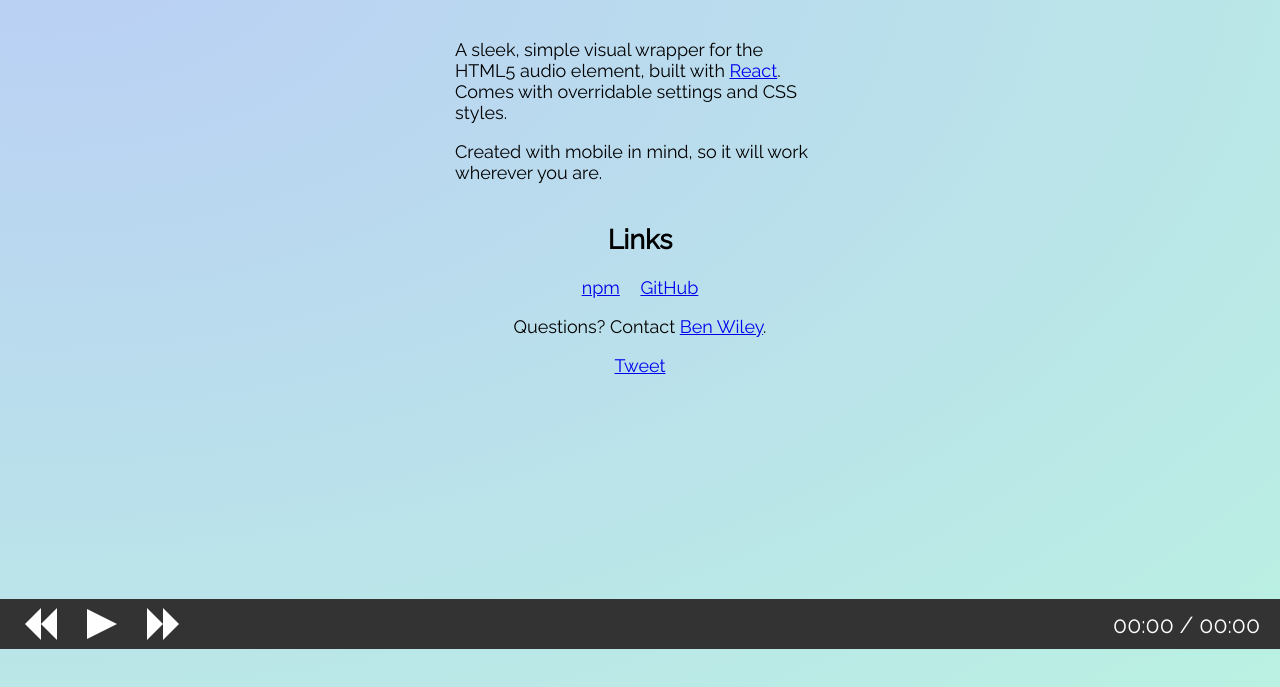
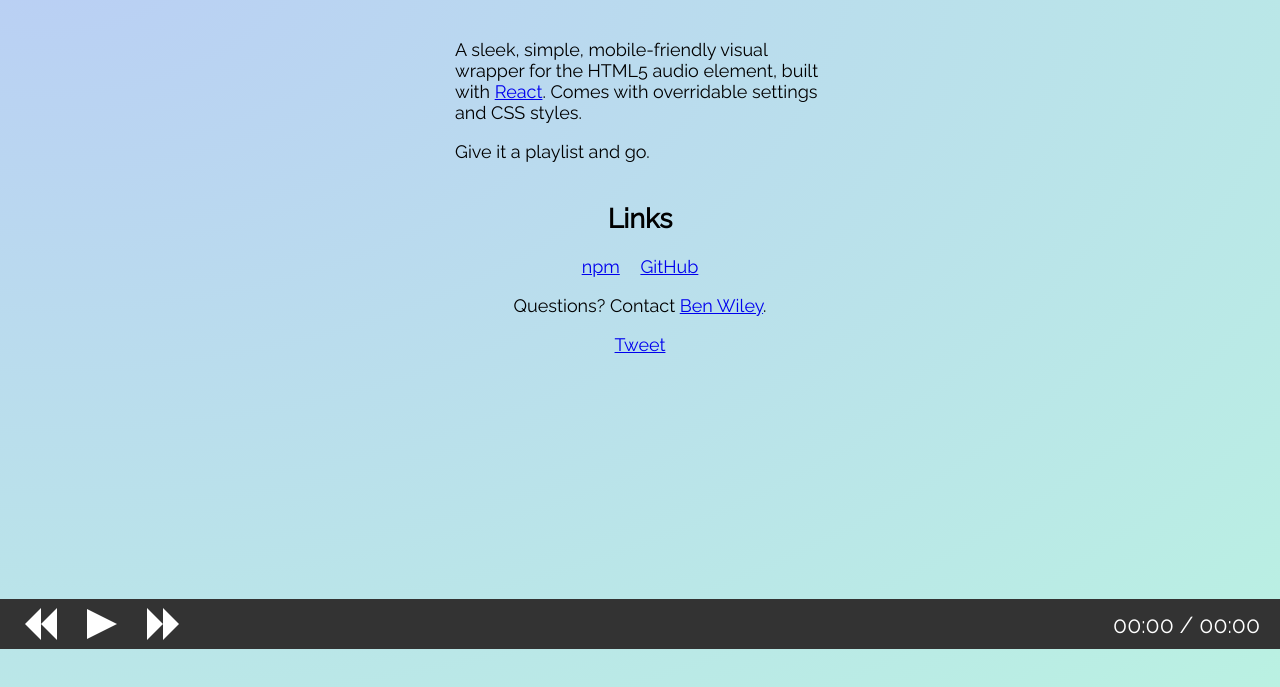
Before and after one commit to zdizzle6717/react-responsive-audio-player, a website: page index.html in a window 1280 px wide. Shown: the part 151-838 px from the top of the page. Drawn offline with Linux system fonts and the light colour scheme.

Commit message:
Catchy tagline added.

```diff
--- a/index.html
+++ b/index.html
@@ -12,8 +12,8 @@
     <main class="content">
       <h1>React Responsive Audio Player</h1>
       <div class="description">
-        <p>A sleek, simple visual wrapper for the HTML5 audio element, built with <a href="https://facebook.github.io/react/">React</a>. Comes with overridable settings and CSS styles.</p>
-        <p>Created with mobile in mind, so it will work wherever you are.</p>
+        <p>A sleek, simple, mobile-friendly visual wrapper for the HTML5 audio element, built with <a href="https://facebook.github.io/react/">React</a>. Comes with overridable settings and CSS styles.</p>
+        <p>Give it a playlist and go.</p>
       </div>
       <div class="links_container">
         <h2>Links</h2>
```
